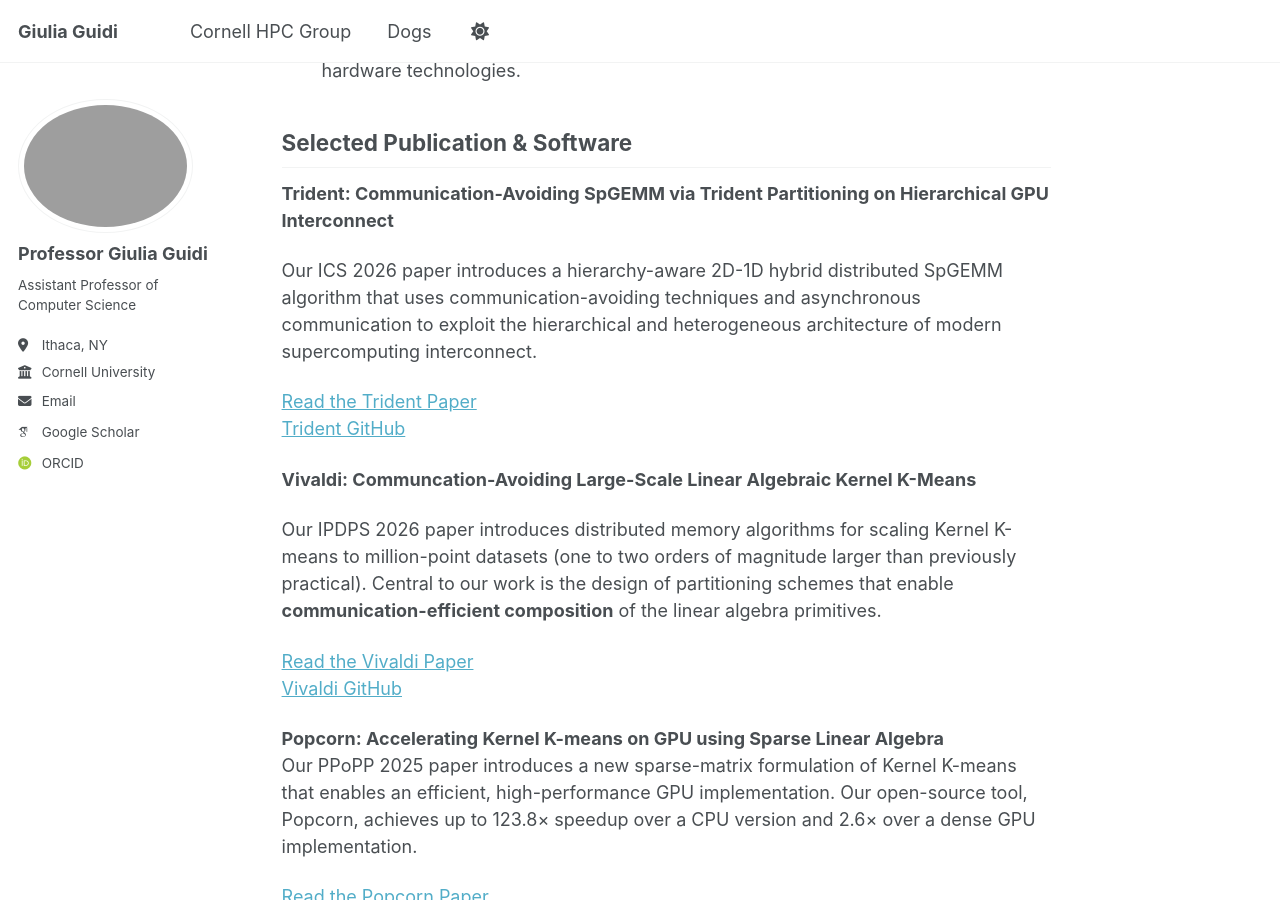
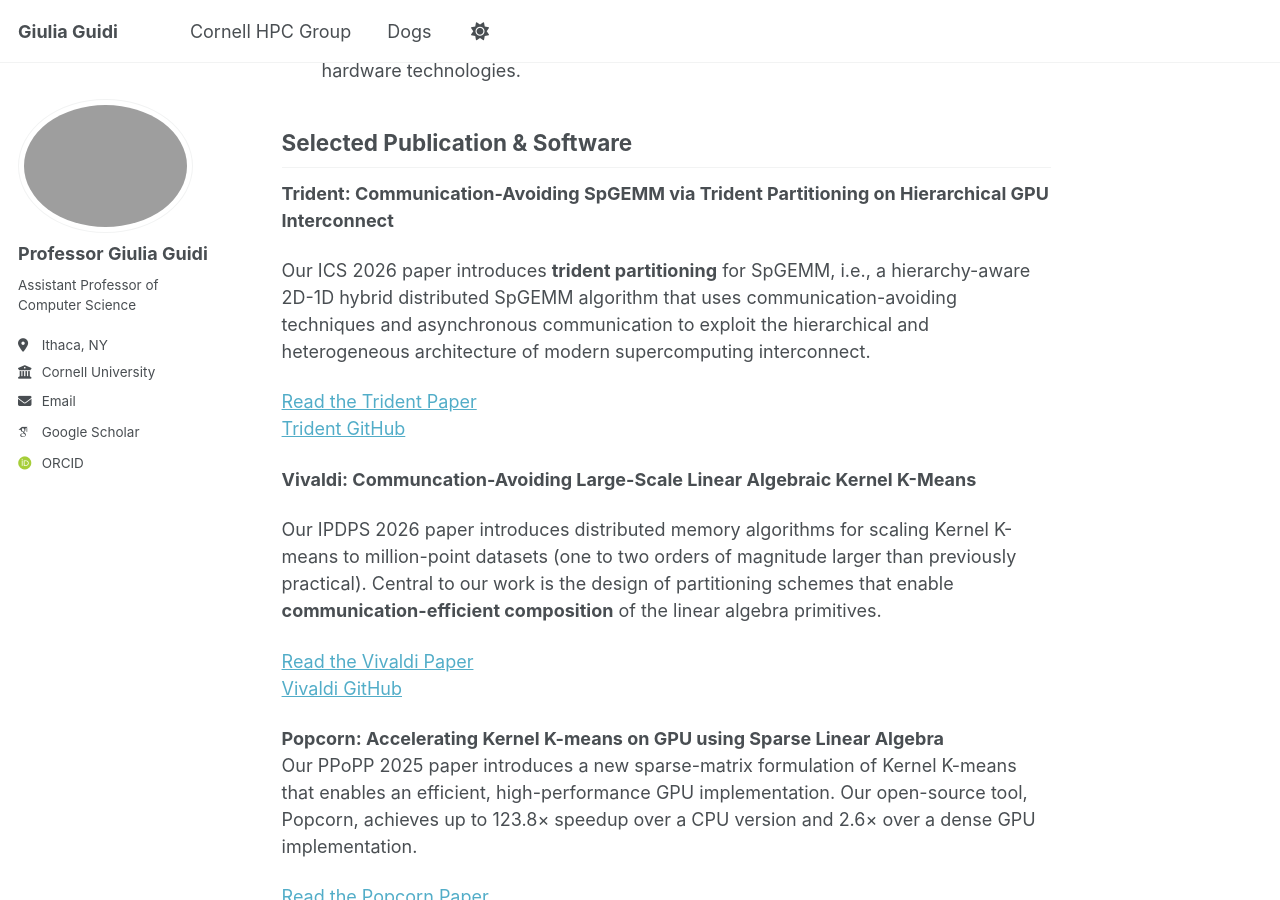
Before and after one commit to giuliaguidi/giuliaguidi.github.io, a Jekyll site: the page built from _pages/about.md, in a window 1280 px wide and 900 px high, scrolled down 1414 px. Built offline with Jekyll 4.4.1, drawn with Linux system fonts in a browser that asks for light colours; some web fonts are replaced.

Commit message:
Update SpGEMM algorithm description with trident partitioning
Clarified the introduction of trident partitioning in the SpGEMM algorithm description.

```diff
--- a/_pages/about.md
+++ b/_pages/about.md
@@ -44,7 +44,7 @@ Selected Publication & Software
 
 **Trident: Communication-Avoiding SpGEMM via Trident Partitioning on Hierarchical GPU Interconnect**
 
-Our ICS 2026 paper introduces a hierarchy-aware 2D-1D hybrid distributed SpGEMM algorithm that uses communication-avoiding techniques and asynchronous communication to exploit the hierarchical and heterogeneous architecture of modern supercomputing interconnect.
+Our ICS 2026 paper introduces **trident partitioning** for SpGEMM, i.e., a hierarchy-aware 2D-1D hybrid distributed SpGEMM algorithm that uses communication-avoiding techniques and asynchronous communication to exploit the hierarchical and heterogeneous architecture of modern supercomputing interconnect.
 
 [Read the Trident Paper](https://drive.google.com/file/d/1k75WHdrxzlmEAQe_E4sOERn1EXFVdgPO/view?usp=sharing)\
 [Trident GitHub](https://github.com/HicrestLaboratory/Trident)
```
